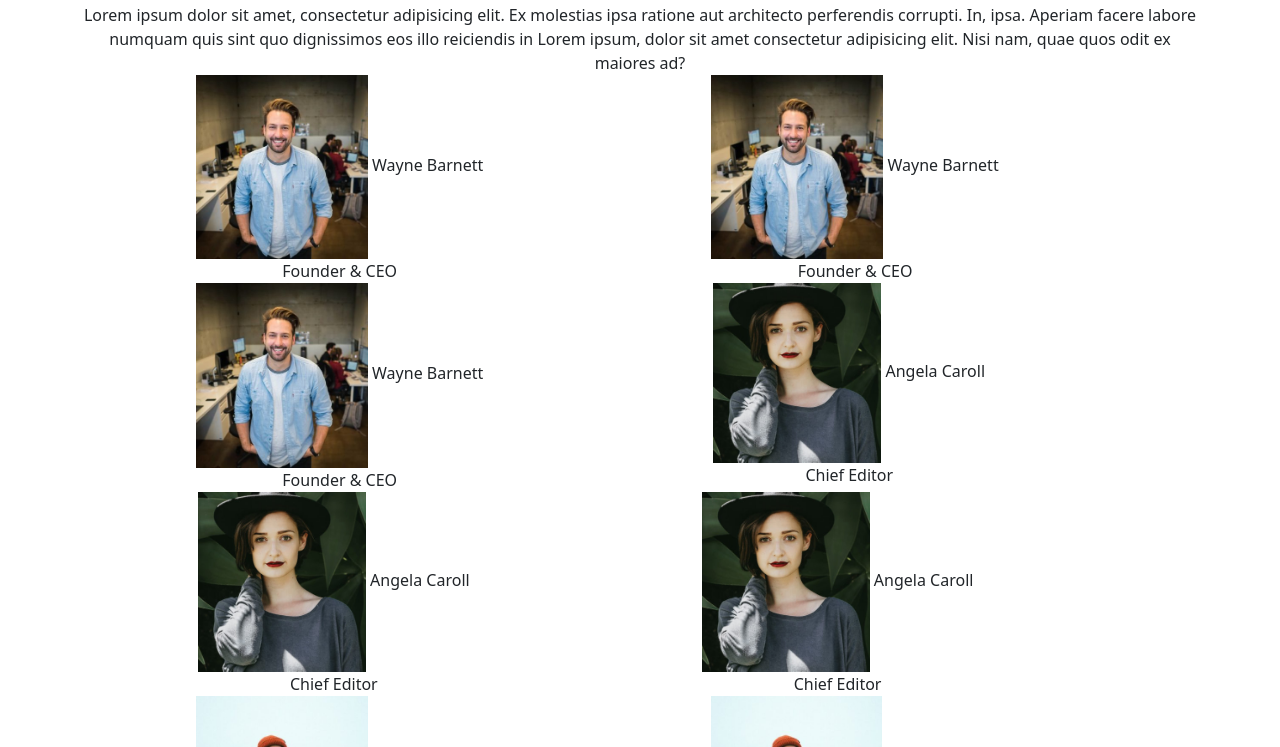
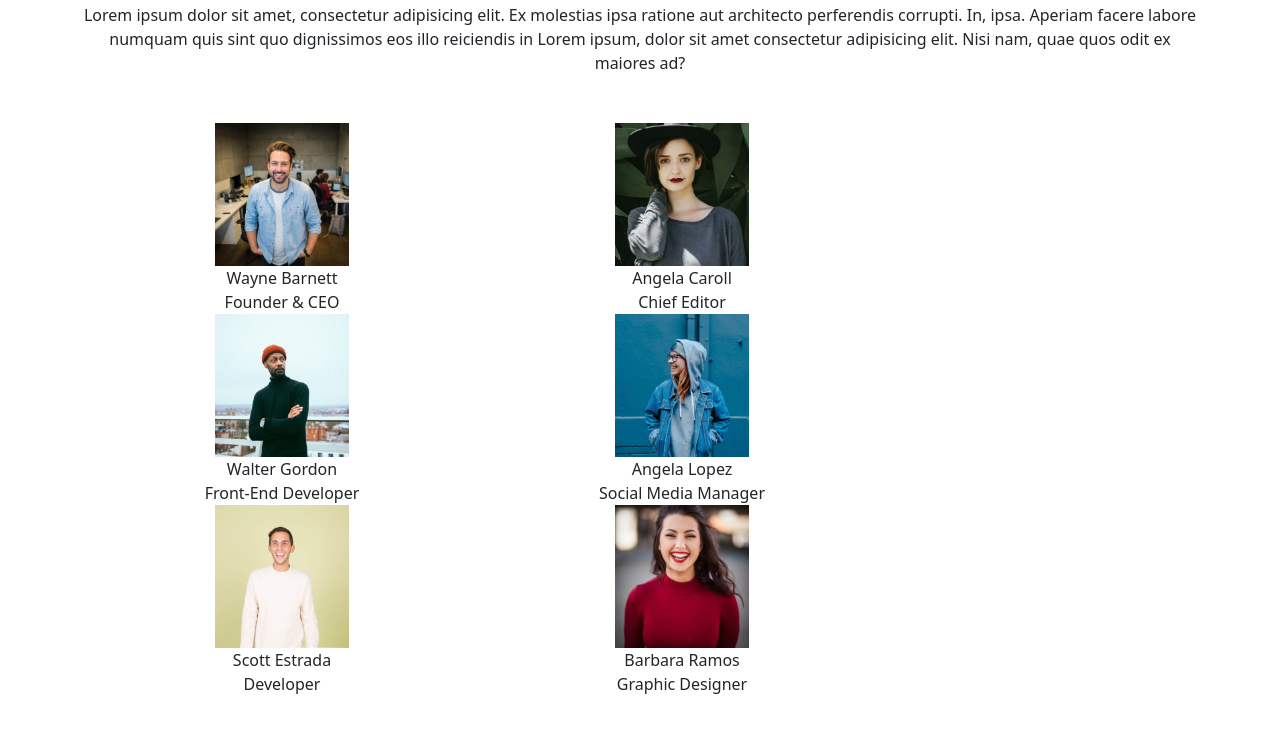
Before and after one commit to DavidC1103/js-our-team, a plain HTML site: page index.html in a window 1280 px wide. Shown: the part 53-800 px from the top of the page. Drawn offline with nearby package versions, Linux system fonts and the light colour scheme.

Commit message:
fix img last commit

```diff
--- a/index.html
+++ b/index.html
@@ -14,8 +14,8 @@
     <div class="container dc">
             <h1 class="text-center">Our team</h1>
             <span class="text-center">Lorem ipsum dolor sit amet, consectetur adipisicing elit. Ex molestias ipsa ratione aut architecto perferendis corrupti. In, ipsa. Aperiam facere labore numquam quis sint quo dignissimos eos illo reiciendis in Lorem ipsum, dolor sit amet consectetur adipisicing elit. Nisi nam, quae quos odit ex maiores ad?</span>
-        <main class="d-flex flex-wrap">
-            <div class="cards d-flex flex-wrap">
+        <main>
+            <div class="cards mt-5 d-flex flex-wrap">
             </div>
 
         </main>
--- a/script.js
+++ b/script.js
@@ -32,21 +32,14 @@ const team = [{
 
 const list = document.querySelector('.cards')
 
-
-for(let i in team ){
-    const colleghi = team[i]
-    console.log(colleghi);
-    console.log(colleghi.firstname);
-    console.log(colleghi.role);
-    console.log(colleghi.image);
-    for(let key in colleghi){
-        list.innerHTML += `
+for(let colleghi of team){
+    list.innerHTML += `
         <div>
         <img src='img/${colleghi.image}'></img>
+        <li>
         ${colleghi.firstname}<br>
-        ${colleghi.role}</div>
+        ${colleghi.role}
+        </li>
+        </div>
         `
-    }
-
-
 }
--- a/style.css
+++ b/style.css
@@ -9,11 +9,12 @@
     text-align: center;
 }
 
+
+
 img{
     width: calc(100% / 3);
 }
 
-ul{
-
+li{
     list-style: none;
 }
```
